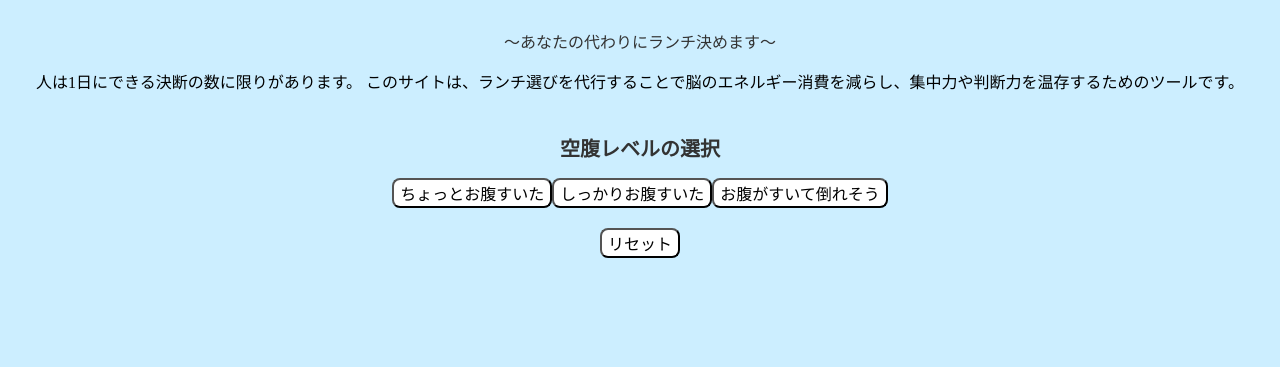
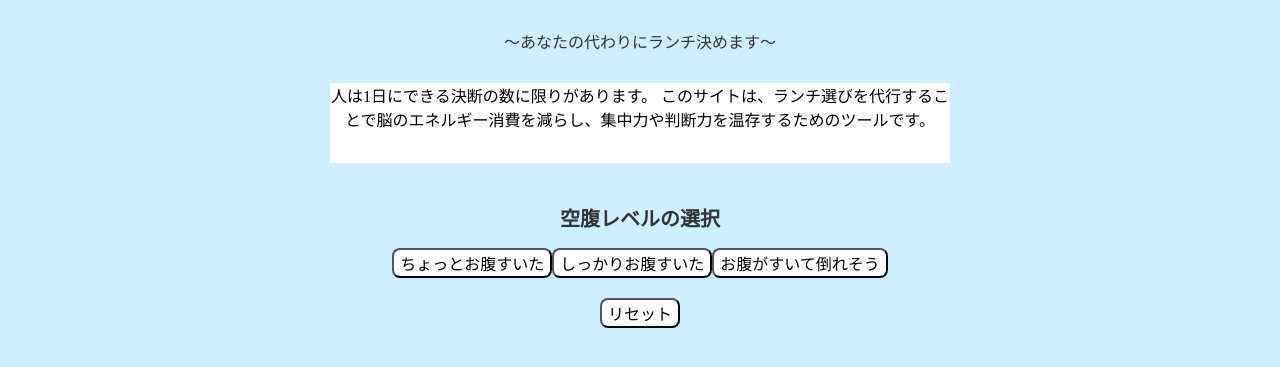
Before and after one commit to kawai41078/kawai.fnd40_2, a plain HTML site: page index.html in a window 1280 px wide. Shown: the part 109-476 px from the top of the page. Drawn offline with Linux system fonts and the light colour scheme.

Commit message:
Update Lunch.css

```diff
--- a/Lunch.css
+++ b/Lunch.css
@@ -17,7 +17,12 @@ body {
   color: #333; /* サブタイトルの文字色を濃いグレーにします。 */
   font-family: sans-serif;
 }
-
+.description-section {
+  background-color: white; /* 背景色を白にします。 */
+  width: 620px; /* ボックスの幅を親要素いっぱいに広げます。 */
+  height: 80px; /* ボックスの高さを120pxに固定します。 */
+  margin: 30px auto; /* 上下に30pxの余白を追加し、左右中央に配置します。 */
+}
 .section-label {
   margin-top: 40px; /* セクションラベルの上に40pxの余白を追加します。 */
   font-size: 20px; /* セクションラベルの文字サイズを20pxにします。 */
```
